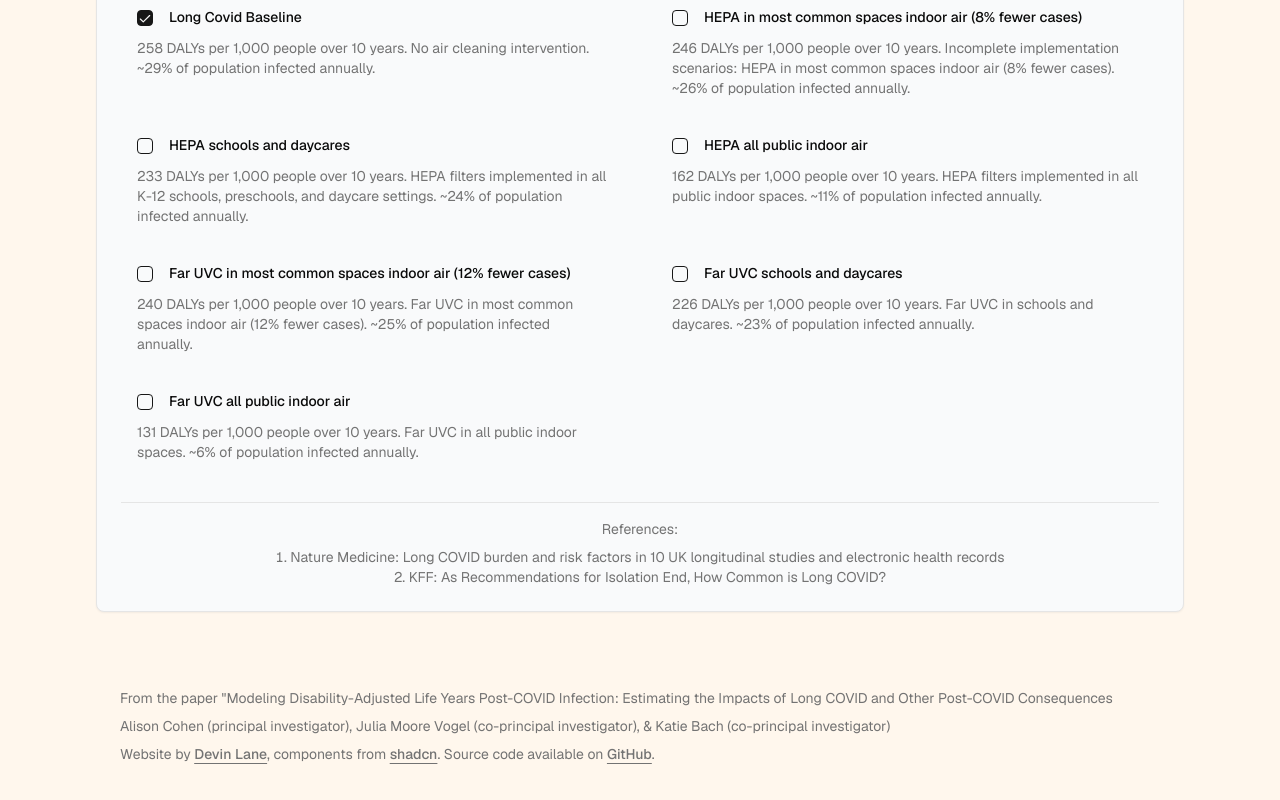
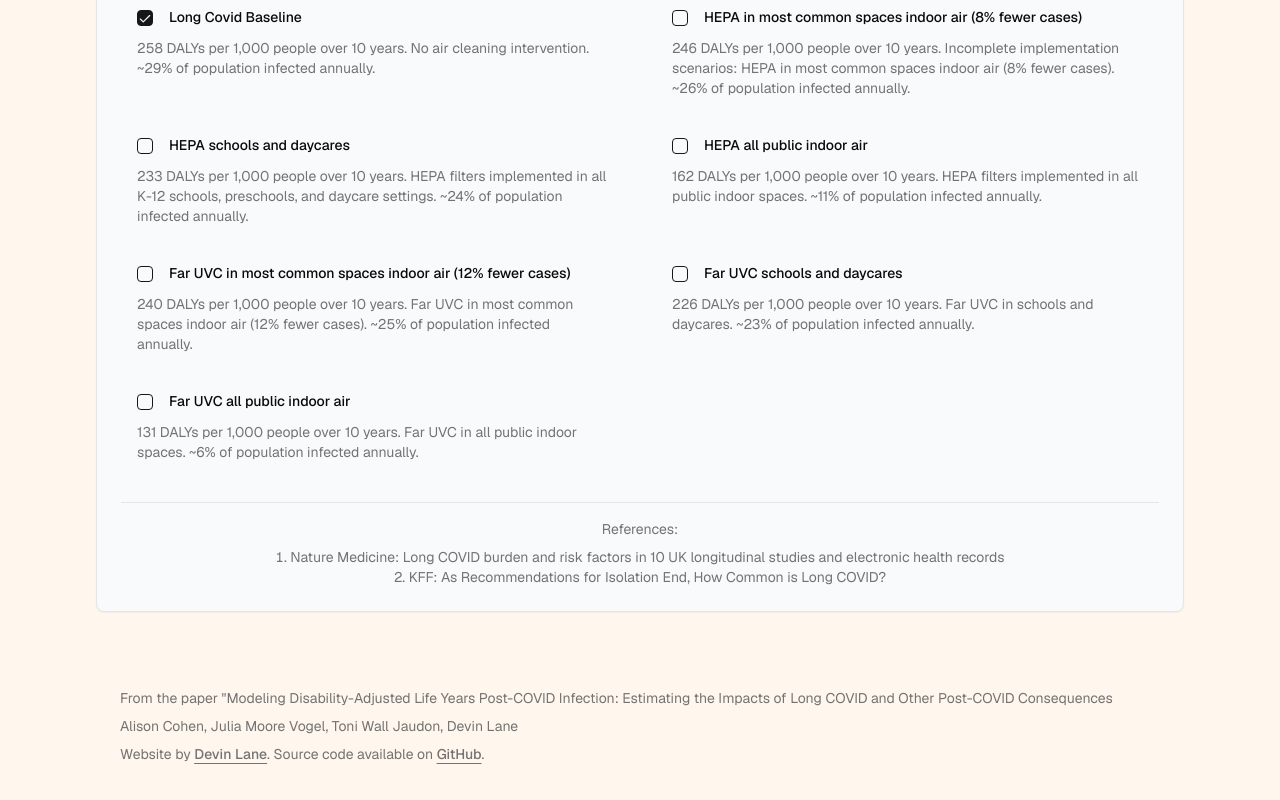
Before and after one commit to DevinCLane/long-covid-dalys, a React (Vite) app: page / in a window 1280 px wide. Shown: the part 1094-1894 px from the top of the page. Built offline with nearby package versions, Linux system fonts and the light colour scheme.

Commit message:
adjust footer

```diff
--- a/src/components/site-footer.tsx
+++ b/src/components/site-footer.tsx
@@ -5,15 +5,11 @@ export function SiteFooter() {
         <div className="container py-4">
           <div className="text-balance text-center text-sm leading-loose text-muted-foreground md:text-left">
             <p>
-                            From the paper "Modeling Disability-Adjusted Life
-                            Years Post-COVID Infection: Estimating the Impacts
-                            of Long COVID and Other Post-COVID Consequences
+              From the paper "Modeling Disability-Adjusted Life Years Post-COVID
+              Infection: Estimating the Impacts of Long COVID and Other
+              Post-COVID Consequences
             </p>
-                        <p>
-                            Alison Cohen (principal investigator), Julia Moore
-                            Vogel (co-principal investigator), & Katie Bach
-                            (co-principal investigator)
-                        </p>
+            <p>Alison Cohen, Julia Moore Vogel, Toni Wall Jaudon, Devin Lane</p>
             Website by{" "}
             <a
               href="https://www.devinlane.com/"
@@ -22,15 +18,6 @@ export function SiteFooter() {
               className="font-medium underline underline-offset-4"
             >
               Devin Lane
-                        </a>
-                        , components from{" "}
-                        <a
-                            href="https://ui.shadcn.com/"
-                            target="_blank"
-                            rel="noreferrer"
-                            className="font-medium underline underline-offset-4"
-                        >
-                            shadcn
             </a>
             . Source code available on{" "}
             <a
```
Lines whose indentation alone changed are shown as unchanged.
